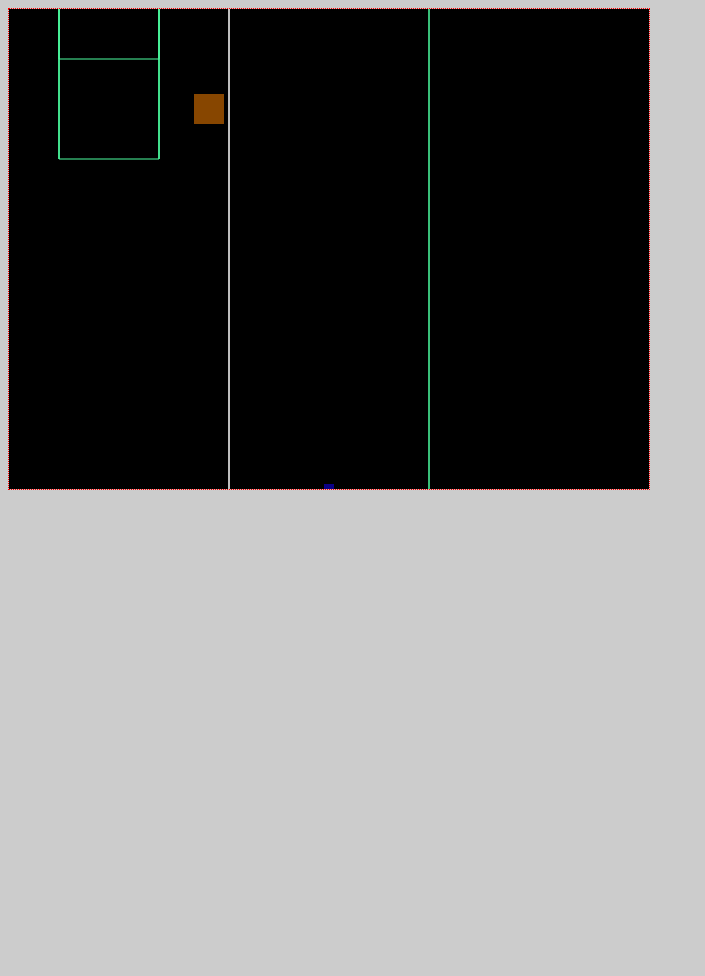
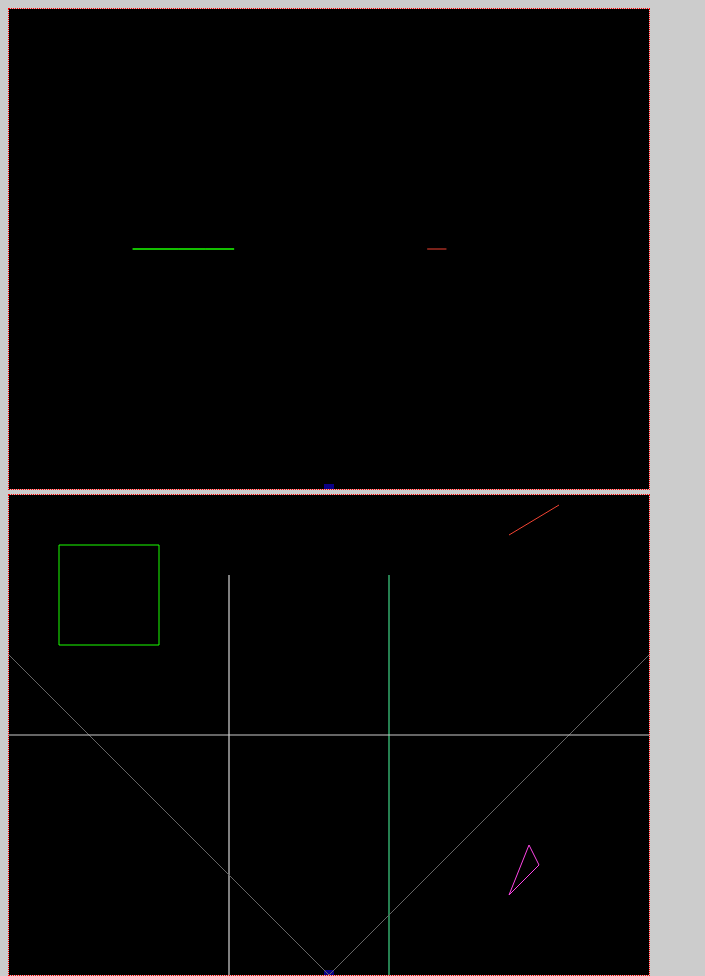
Before and after one commit to mruzek/TSDoom, a website with bundled scripts: page src/index.html in a window 1280 px wide. Shown: the top 976 px of the page, without its empty margins (0-705 px from the left). Before the commit the page ends 800 px from the top, so only its background shows below. Built offline with nearby package versions, Linux system fonts and the light colour scheme.

Commit message:
cleanup + additional canvas

```diff
--- a/src/core.ts
+++ b/src/core.ts
@@ -1,11 +1,14 @@
-import {Drawable, DoomObject, Wall} from "./object";
-import {CTX, RESX, RESY, ROTATIONX, ROTATIONY, SPEED, ROTATIONSPEED} from "./globals";
+import {Drawable, Wall, Izo} from './object';
+import {CTX, CTX2, CTX3, RESX, RESY, ROTATIONX, ROTATIONY, SPEED, ROTATIONSPEED} from './globals';
+import {map0, Me} from './maps/map0';
+import {stateLog, toRadians} from "./utils";
+import {fovPlane} from "./maps/fovPlane";
 
+// app state
 export let offsetX = 0;
 export let offsetY = 0;
 export let angle = 0;
-
-let objectPool: Drawable[];
+//
 
 document.onkeydown = checkKey;
 function checkKey(e: any) {
@@ -33,10 +36,6 @@ function checkKey(e: any) {
     if (e.keyCode == '70') { // F
         stateLog();
     }
-}
-
-export function toRadians (angle: number) {
-    return angle * (Math.PI / 180);
 }
 
 function up() {
@@ -75,75 +74,54 @@ function rotateRight() {
     }
 }
 
-function stateLog() {
-    console.log(
-        "offsetX", offsetX,
-        "offsetY", offsetY,
-        "angle", angle
-    )
-}
+export function eachFrame() {
+    clear(CTX, CTX2, CTX3);
+    drawPov(CTX, ...map0);
+    draw2D(CTX2, ...map0);
+    drawIzo(CTX3, ...map0);
 
-function clear() {
-    CTX.fillStyle = "#000";
-    CTX.fillRect(0, 0, RESX, RESY);
-}
-
-function drawFov() {
-
-}
-//-------------------------------------
-let Me = new DoomObject(10, "#0a0087");
-Me.x = ROTATIONX;
-Me.y = ROTATIONY;
-
-let You = new DoomObject(30, "#874600");
-You.x = 200;
-You.y = 100;
-
-let Fat = new DoomObject(60, "#ede300");
-Fat.x = -100;
-Fat.y = -100;
-
-let firstWall = new Wall(
-    RESX/2 - 100,
-    RESY,
-    RESX/2 - 100,
-    RESY - 400,
-    400,
-    "#FFF"
-);
-let secondWall = new Wall(
-    RESX/2 + 100,
-    RESY,
-    RESX/2 + 100,
-    RESY - 400,
-    400,
-    "#4dffa1"
-);
-let smallWallHeight = 200;
-let smallWallColor = "1bff00";
-let smallWall1 = new Wall(50, 50, 150, 50, smallWallHeight, smallWallColor);
-let smallWall2 = new Wall(150, 50, 150, 150, smallWallHeight, smallWallColor);
-let smallWall3 = new Wall(150, 150, 50, 150, smallWallHeight, smallWallColor);
-let smallWall4 = new Wall(50, 150, 50, 50, smallWallHeight, smallWallColor);
-
-objectPool = [
-    You, Fat, firstWall, secondWall, smallWall1, smallWall2, smallWall3, smallWall4
-];
-
-export function eachFrame() {
-    CTX.setTransform(1, 0, 0, 1, 0, 0);
-    // static assets
-    clear();
-    Me.draw();
-
-    CTX.translate(ROTATIONX, ROTATIONY);
-    CTX.rotate(angle * Math.PI / 180);
-    CTX.translate(-ROTATIONX, -ROTATIONY);
-    CTX.transform(1,0,0,1,offsetX , offsetY);
-    // dynamic assets
-    objectPool.map(drawable => drawable.draw())
+    drawStatics(CTX, Me);
+    drawStatics(CTX2, Me, ...fovPlane);
+    drawStatics(CTX3, Me);
 
 }
 
-setInterval(eachFrame, 20);
+function drawStatics(ctx: CanvasRenderingContext2D, ...drawables: Drawable[]) {
+    ctx.setTransform(1, 0, 0, 1, 0, 0);
+    drawables.map(d => d.draw(ctx))
+}
+
+function draw2D(ctx: CanvasRenderingContext2D, ...drawables: Drawable[]) {
+    ctx.setTransform(1, 0, 0, 1, 0, 0);
+    ctx.translate(ROTATIONX, ROTATIONY); // TODO: maybe handle canvas translation within draw function
+    ctx.rotate(angle * Math.PI / 180);
+    ctx.translate(-ROTATIONX, -ROTATIONY);
+    ctx.transform(1,0,0,1,offsetX , offsetY);
+    drawables.map(d => d.draw(ctx))
+}
+
+function drawIzo(ctx: CanvasRenderingContext2D, ...drawables: Wall[]) {
+    ctx.setTransform(1, 0, 0, 1, 0, 0);
+    ctx.translate(ROTATIONX, ROTATIONY);
+    ctx.rotate(angle * Math.PI / 180);
+    ctx.translate(-ROTATIONX, -ROTATIONY);
+    ctx.transform(1,0,0,1,offsetX , offsetY);
+    drawables.map(d => new Izo(d).draw(ctx))
+}
+
+function drawPov(ctx: CanvasRenderingContext2D, ...drawables: Wall[]) {
+    ctx.setTransform(1, 0, 0, 1, 0, 0);
+    // ctx.translate(ROTATIONX, ROTATIONY);
+    // ctx.rotate(angle * Math.PI / 180);
+    // ctx.translate(-ROTATIONX, -ROTATIONY);
+    // ctx.transform(1,0,0,1,offsetX , offsetY);
+    drawables.map(d => d.draw3d(ctx))
+}
+
+function clear(...ctxs: CanvasRenderingContext2D[]) {
+    ctxs.map(ctx => {
+        ctx.setTransform(1, 0, 0, 1, 0, 0);
+        ctx.fillStyle = '#000';
+        ctx.fillRect(0, 0, RESX, RESY);
+    })
+}
--- a/src/globals.ts
+++ b/src/globals.ts
@@ -1,14 +1,24 @@
 export const RESX: number = 640;
 export const RESY: number = 480;
-export const ROTATIONX: number = RESX/2;
-export const ROTATIONY: number = RESY;
 export const FOV: number = 90;
-
+export const FPS: number = 50;
 export const ROTATIONSPEED: number = 12;
 export const SPEED: number = 20;
 
-export const CANVAS = <HTMLCanvasElement> document.getElementById("screen");
+export const ROTATIONX: number = RESX/2;
+export const ROTATIONY: number = RESY;
+
+export const CANVAS = <HTMLCanvasElement> document.getElementById('screen');
 CANVAS.width = RESX;
 CANVAS.height = RESY;
+export const CTX = CANVAS.getContext('2d');
 
-export const CTX = CANVAS.getContext("2d");
+export const CANVAS2 = <HTMLCanvasElement> document.getElementById('screen2');
+CANVAS2.width = RESX;
+CANVAS2.height = RESY;
+export const CTX2 = CANVAS2.getContext('2d');
+
+export const CANVAS3 = <HTMLCanvasElement> document.getElementById('screen3');
+CANVAS3.width = RESX;
+CANVAS3.height = RESY;
+export const CTX3 = CANVAS3.getContext('2d');
--- a/src/index.html
+++ b/src/index.html
@@ -7,6 +7,8 @@
 </head>
 <body>
 <canvas id="screen"></canvas>
+<canvas id="screen2"></canvas>
+<canvas id="screen3"></canvas>
 <script src="bundle.js"></script>
 </body>
 </html>
--- /dev/null
+++ b/src/maps/fovPlane.ts
@@ -0,0 +1,34 @@
+import {FOV, RESX, RESY} from '../globals';
+import {Wall} from "../object";
+import {toRadians} from "../utils";
+
+let fov1: Wall = new Wall(
+    0,
+    RESY - ((RESX / 2) / Math.tan(toRadians(FOV/2))),
+    RESX / 2,
+    RESY,
+    5,
+    '#666'
+);
+
+let fov2: Wall = new Wall(
+    RESX / 2,
+    RESY,
+    RESX,
+    RESY - ((RESX / 2) / Math.tan(toRadians(FOV/2))),
+    1,
+    '#666'
+);
+
+let horizon: Wall = new Wall(
+    0,
+    RESY / 2,
+    RESX,
+    RESY / 2,
+    1,
+    '#ccc'
+);
+
+export let fovPlane = [
+    fov1, fov2, horizon
+];
--- /dev/null
+++ b/src/maps/map0.ts
@@ -0,0 +1,53 @@
+import {RESX, RESY, ROTATIONX, ROTATIONY} from '../globals';
+import {DoomObject, Wall} from '../object';
+
+export let Me = new DoomObject(10, '#0a0087');
+Me.x = ROTATIONX;
+Me.y = ROTATIONY;
+
+let You = new DoomObject(30, '#874600');
+You.x = 200;
+You.y = 100;
+
+let Fat = new DoomObject(60, '#ede300');
+Fat.x = -100;
+Fat.y = -100;
+
+let firstWall = new Wall(
+    RESX/2 - 100,
+    RESY,
+    RESX/2 - 100,
+    RESY - 400,
+    400,
+    '#FFF'
+);
+let secondWall = new Wall(
+    RESX/2 + 100 - 40,
+    RESY,
+    RESX/2 + 100 - 40,
+    RESY - 400,
+    400,
+    '#4dffa1'
+);
+
+let smallWallHeight = 200;
+let smallWallColor = '#1bff00';
+let smallWall1 = new Wall(50, 50, 150, 50, smallWallHeight, smallWallColor);
+let smallWall2 = new Wall(150, 50, 150, 150, smallWallHeight, smallWallColor);
+let smallWall3 = new Wall(150, 150, 50, 150, smallWallHeight, smallWallColor);
+let smallWall4 = new Wall(50, 150, 50, 50, smallWallHeight, smallWallColor);
+
+let triangHeight = 80;
+let triangColor = '#FF45E7';
+let triangA = new Wall(500, 400, 530, 370, triangHeight, triangColor);
+let triangB = new Wall(530, 370, 520, 350, triangHeight, triangColor);
+let triangC = new Wall(520, 350, 500, 400, triangHeight, triangColor);
+
+let tallWall = new Wall(550, 10, 500, 40, 600, '#f34332');
+
+export let map0: Wall[] = [
+    firstWall, secondWall,
+    smallWall1, smallWall2, smallWall3, smallWall4,
+    triangA, triangB, triangC,
+    tallWall
+];
--- a/src/object.ts
+++ b/src/object.ts
@@ -1,8 +1,9 @@
-import {CTX, RESY} from "./globals";
-import {angle, toRadians} from "./core"; //TODO: fix circular dependency
+import {RESX, RESY} from './globals';
+import {angle} from './core';
+import {toRadians} from "./utils"; //TODO: fix circular dependency
 
 export interface Drawable {
-    draw(): void
+    draw(ctx: CanvasRenderingContext2D): void
 }
 
 export class DoomObject implements Drawable{
@@ -19,9 +20,9 @@ export class DoomObject implements Drawable{
 
     color: string;
 
-    public draw(): void {
-        CTX.fillStyle = this.color;
-        CTX.fillRect(this.x - this.size/2, this.y - this.size/2, this.size, this.size);
+    public draw(ctx: CanvasRenderingContext2D): void {
+        ctx.fillStyle = this.color;
+        ctx.fillRect(this.x - this.size/2, this.y - this.size/2, this.size, this.size);
     }
 }
 
@@ -34,7 +35,6 @@ export class Wall implements Drawable{
         this.y2 = y2;
         this.color = color;
         this.height = height;
-
     }
 
     x1: number;
@@ -47,24 +47,57 @@ export class Wall implements Drawable{
 
     color: string;
 
+    public draw(ctx: CanvasRenderingContext2D): void {
+        ctx.strokeStyle = this.color;
+        ctx.beginPath();
+        ctx.moveTo(this.x1, this.y1);
+        ctx.lineTo(this.x2, this.y2);
+        ctx.stroke();
+    }
 
-    public draw(): void {
+    // TODO: either use separate method or decorator to adjus draw functionality
+    draw3d(ctx: CanvasRenderingContext2D): void {
+
+        // ctx.beginPath();
+        //ctx.moveTo(this.x1, this.y1);
+        //ctx.lineTo(this.x2, this.y2);
+
+        //fps view
+        ctx.strokeStyle = this.color;
+
+
+        let x1_3D: number = (RESX / 2) - ((RESY/2) / ((RESY - this.y1) / (RESX/2 - this.x1)));
+        let y1_3D: number = RESY / 2;
+        let x2_3D: number = (RESX / 2) - ((RESY/2) / ((RESY - this.y2) / (RESX/2 - this.x2)));
+        let y2_3D: number = RESY / 2;
+
+        ctx.beginPath();
+        ctx.lineTo(x1_3D, y1_3D);
+        ctx.lineTo(x2_3D, y2_3D);
+        ctx.stroke();
+    }
+}
+
+
+// drawable decorators
+export class Izo extends Wall{
+    constructor(wall: Wall) {
+        super(wall.x1, wall.y1, wall.x2, wall.y2, wall.height, wall.color)
+    }
+
+    draw(ctx: CanvasRenderingContext2D): void {
+        super.draw(ctx);
+
         let x1Izo: number = this.x1 - this.height * Math.sin(toRadians(angle));
         let y1Izo: number =  this.y1 - this.height * Math.cos(toRadians(angle));
         let x2Izo: number = this.x2 - this.height * Math.sin(toRadians(angle));
         let y2Izo: number = this.y2 - this.height * Math.cos(toRadians(angle));
 
-        CTX.strokeStyle = this.color;
-        CTX.beginPath();
-        // line coordinates
-        CTX.moveTo(this.x1, this.y1);
-        CTX.lineTo(this.x2, this.y2);
-
-        CTX.lineTo(x2Izo, y2Izo);
-        CTX.lineTo(x1Izo, y1Izo);
-        CTX.lineTo(this.x1, this.y1);
-        CTX.stroke();
-
+        ctx.beginPath();
+        ctx.lineTo(this.x2, this.y2);
+        ctx.lineTo(x2Izo, y2Izo);
+        ctx.lineTo(x1Izo, y1Izo);
+        ctx.lineTo(this.x1, this.y1);
+        ctx.stroke();
     }
-
 }
--- a/src/run.ts
+++ b/src/run.ts
@@ -1,3 +1,4 @@
-import {eachFrame} from "./core";
+import {eachFrame} from './core';
+import {FPS} from './globals';
 
-setInterval(eachFrame, 20);
+setInterval(eachFrame, 1000/FPS);
--- a/src/styles.css
+++ b/src/styles.css
@@ -2,6 +2,6 @@ body {
     background-color: #cccccc;
 }
 
-#screen {
+canvas {
     border: 1px dotted red;
 }
--- /dev/null
+++ b/src/utils.ts
@@ -0,0 +1,14 @@
+import {angle, offsetX, offsetY} from "./core";
+
+export function toRadians (angle: number) {
+    return angle * (Math.PI / 180);
+}
+
+
+export function stateLog() {
+    console.log(
+        'offsetX', offsetX,
+        'offsetY', offsetY,
+        'angle', angle
+    )
+}
--- a/tsconfig.json
+++ b/tsconfig.json
@@ -2,6 +2,7 @@
   "compilerOptions": {
     "outDir": "./dist/",
     "sourceMap": true,
+    "experimentalDecorators": true,
     "noImplicitAny": true,
     "module": "commonjs",
     "target": "es5",
```
Also changed, not shown: dist/index.html, dist/styles.css.
